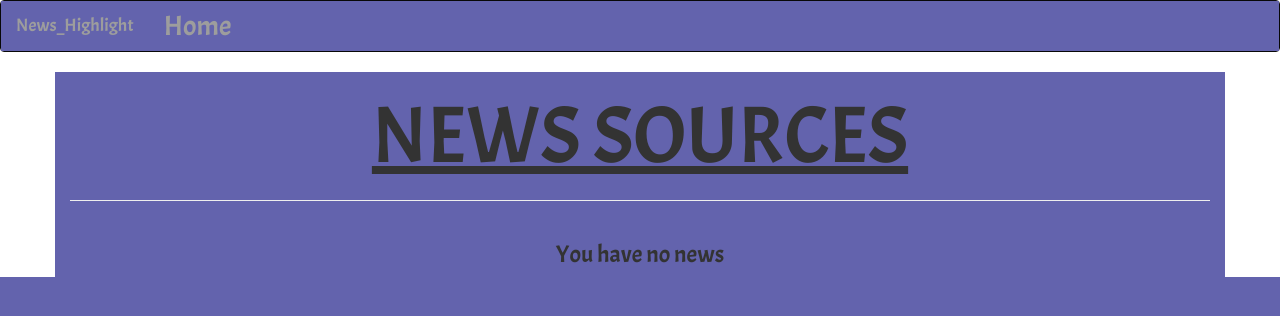
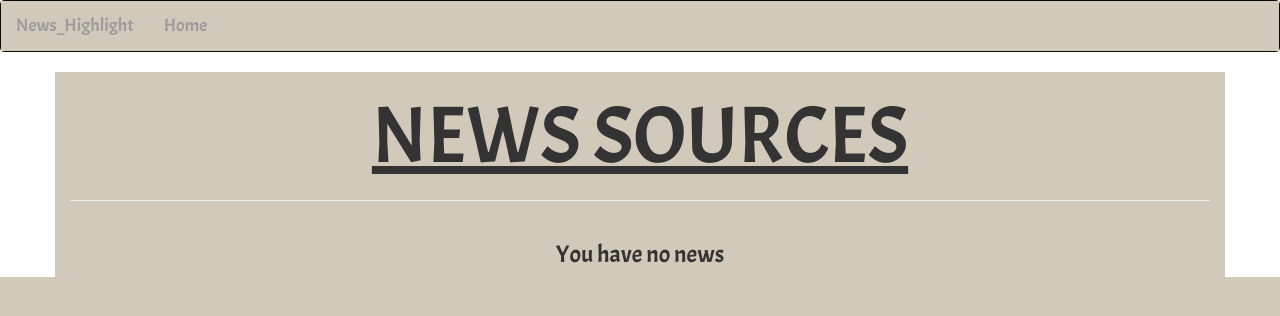
Before and after one commit to EidAbdullahi/News-API, a Flask app: template app/templates/news.html in a window 1280 px wide. Shown: the top 316 px of the page. Run offline with Flask 2, Linux system fonts and the light colour scheme; the template is opened without the code that fills it, so the values that code supplies are empty; some libraries are stand-ins or nearby versions.

Commit message:
commit changes

```diff
--- a/app/config.py
+++ b/app/config.py
@@ -4,6 +4,7 @@ class Config:
     '''
     NEWS_API_BASE_URL = 'https://newsapi.org/v2/sources?language=en&apiKey={}'
     NEWS_ARTICLE_URL = 'https://newsapi.org/v2/everything?sources={}&apiKey={}'
+
 
 class ProdConfig(Config):
     '''
--- a/app/error.py
+++ b/app/error.py
@@ -6,4 +6,4 @@ def four_Ow_four(error):
     '''
     Function to render the 404 error page
     '''
-    return render_template('fourOwfour.html'),404
+    return render_template('fourOwfour.html'),404.
--- a/app/request.py
+++ b/app/request.py
@@ -28,6 +28,8 @@ def get_news():
         if get_news_response["sources"]:
             news_source_list = get_news_response["sources"]
             news_source = process_source(news_source_list)
+
+    # print("Our news itemes", news_source)
 
     return news_source
 
--- /dev/null
+++ b/app/static/css/index.css
@@ -0,0 +1,5 @@
+*{
+    font-family: 'Acme', sans-serif;
+    font-size: 18px;
+    background-color: rgb(209, 201, 186);
+}
--- a/app/static/index.css
+++ /dev/null
@@ -1,5 +0,0 @@
-*{
-    font-family: 'Acme', sans-serif;
-    font-size: 28px;
-    background-color: rgb(99, 99, 173);
-}
--- a/app/templates/news.html
+++ b/app/templates/news.html
@@ -23,6 +23,5 @@
 
   </div>
   {% endblock %}
-
 </body>
 </html>
--- a/app/views.py
+++ b/app/views.py
@@ -15,6 +15,8 @@ def index():
     # print(news)
     title = "News_Highlight"
 
+    # print("Our news itemes", news)
+
     return render_template('news.html', news = news, title=title)
 
 @app.route('/source/<id>')
--- a/instance/config.py
+++ b/instance/config.py
@@ -1,2 +1,2 @@
 NEWS_API_KEY= 'c8a01176888b4f9a89a56b3f8fc73e39'
-SECRET_KEY= ''
+SECRET_KEY= 'c123456789abc'
```
Also changed, not shown: requirements.txt (added, +11 -0 lines), app/README.md (added), app/templates/article.html (renamed from app/templates/artical.html), requirement.txt (deleted), tests/news_test.py (renamed from app/models/news_test.py), 1 other file.
